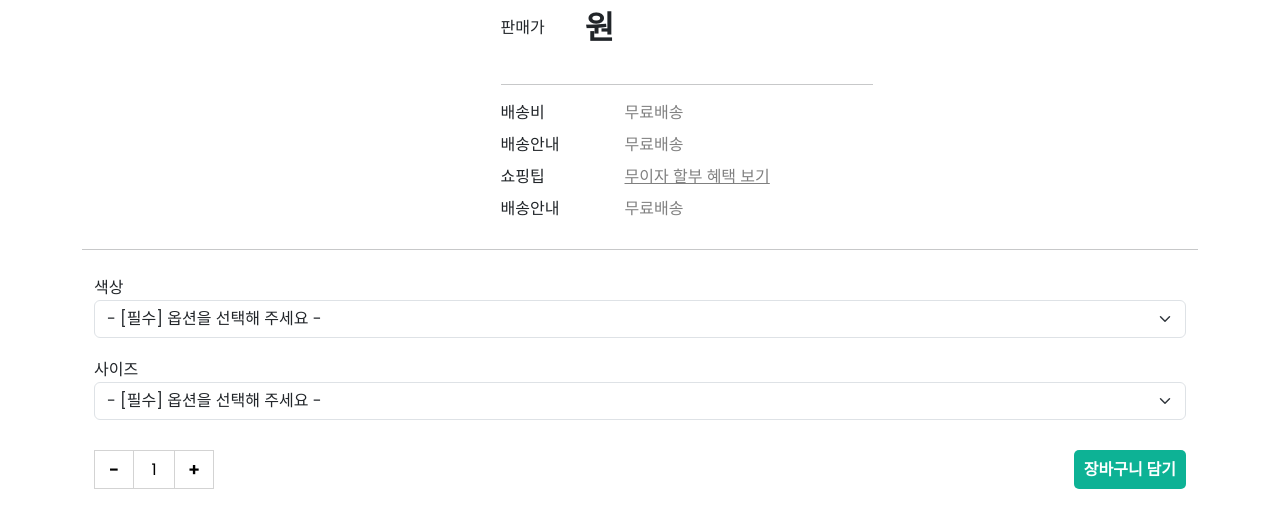
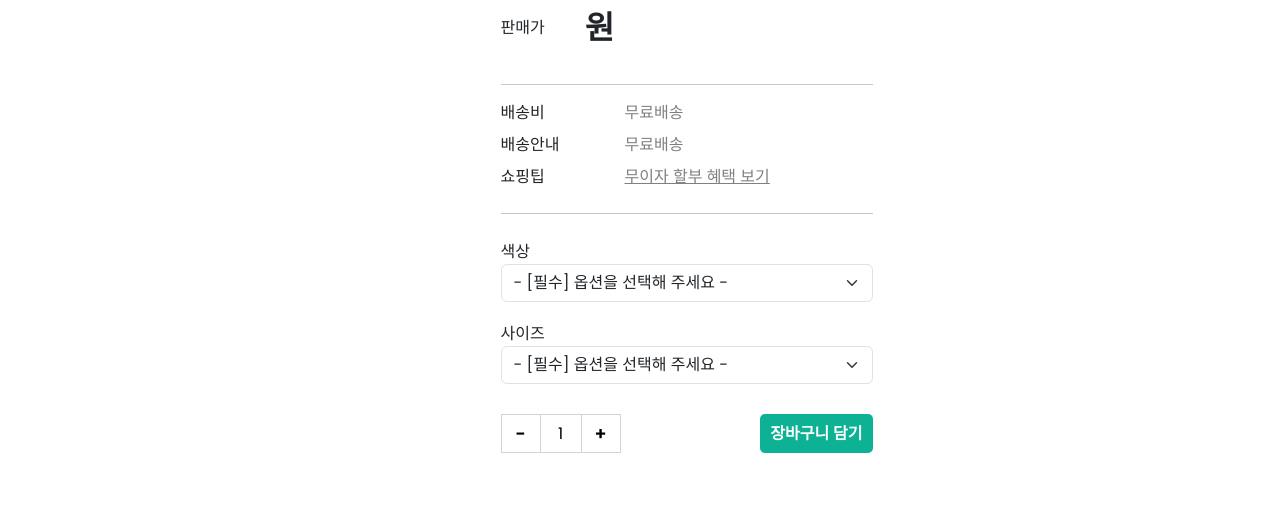
Before and after one commit to SeBin-Kwon/YEOLDY, a Django app: template products/templates/products/detail.html in a window 1280 px wide. Shown: the part 240-748 px from the top of the page. Run offline with Django 3.2, Linux system fonts and the light colour scheme; the template is opened without the code that fills it, so the values that code supplies are empty; some libraries are stand-ins or nearby versions.

Commit message:
fix : Product/디테일[이수영]

```diff
--- a/products/templates/products/detail.html
+++ b/products/templates/products/detail.html
@@ -90,6 +90,7 @@
     </p>
 
     <hr>
+    <div>
 
 
       <div class="d-flex flex-column">
@@ -112,10 +113,7 @@
           </div>
         </a>
       </div>
-      <div class="d-flex mb-2">
-        <div class="service-label col-4">배송안내</div>
-        <div class="service">무료배송</div>
-      </div>
+
     </div>
 
     <hr>
```
